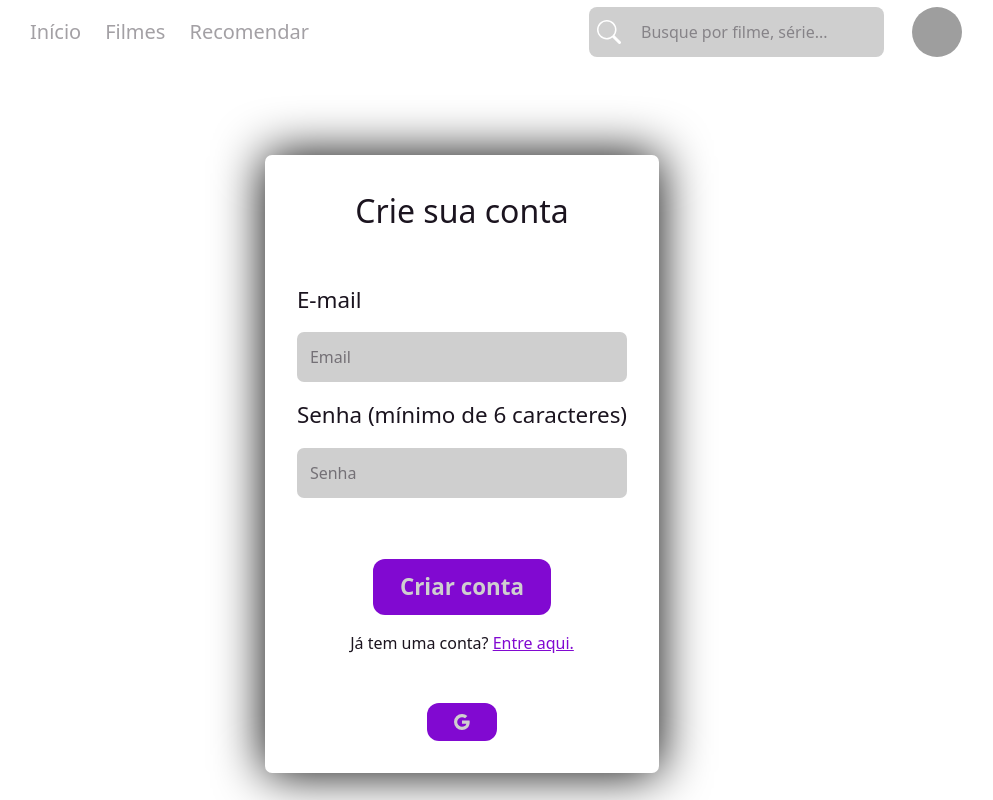
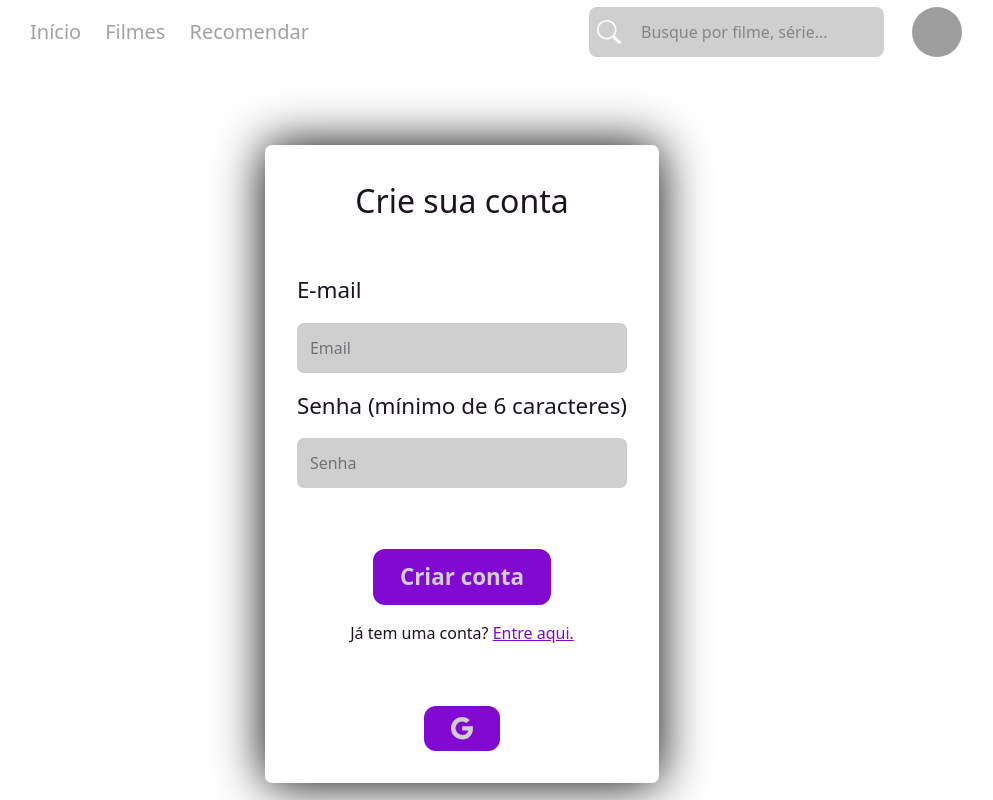
Before and after one commit to Luzin7/cena-estelar, a React (Vite) app: page /register in a window 1280 px wide. Shown: the top 800 px of the page, without its empty margins (178-1171 px from the left). Built offline with nearby package versions, Linux system fonts and the light colour scheme; no server answers; the database is empty; grey boxes are pictures that could not be loaded.

Commit message:
refact(AuthButtons.tsx): melhora estilo

```diff
--- a/src/components/AuthButtons/AuthButtons.tsx
+++ b/src/components/AuthButtons/AuthButtons.tsx
@@ -27,11 +27,9 @@ function AuthButtons() {
   }
 
   return (
-    <>
-      <button style={{ fontSize: '1em' }} onClick={() => handleGoogleSignIn()}>
+      <button className='text-2xl' onClick={() => handleGoogleSignIn()}>
         <BsGoogle />
       </button>
-    </>
   );
 }
 
```
